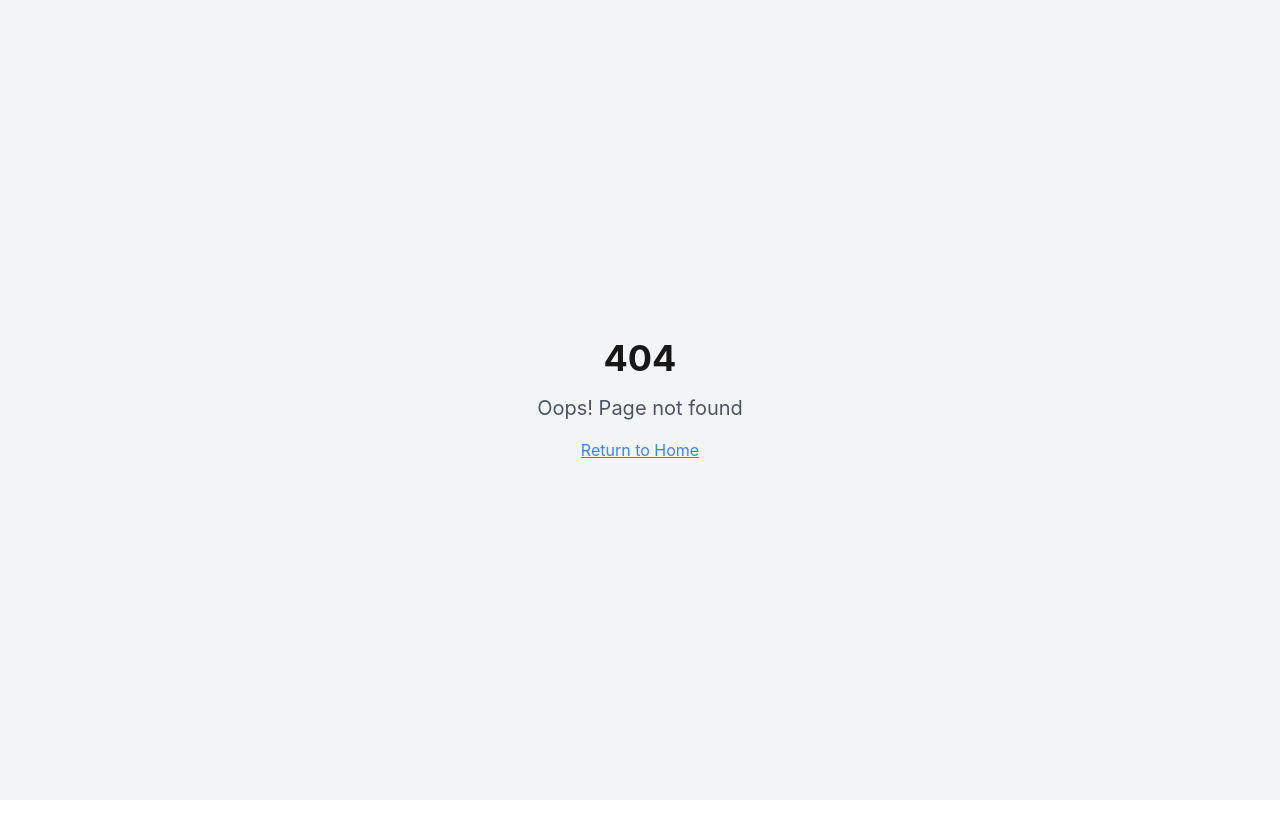
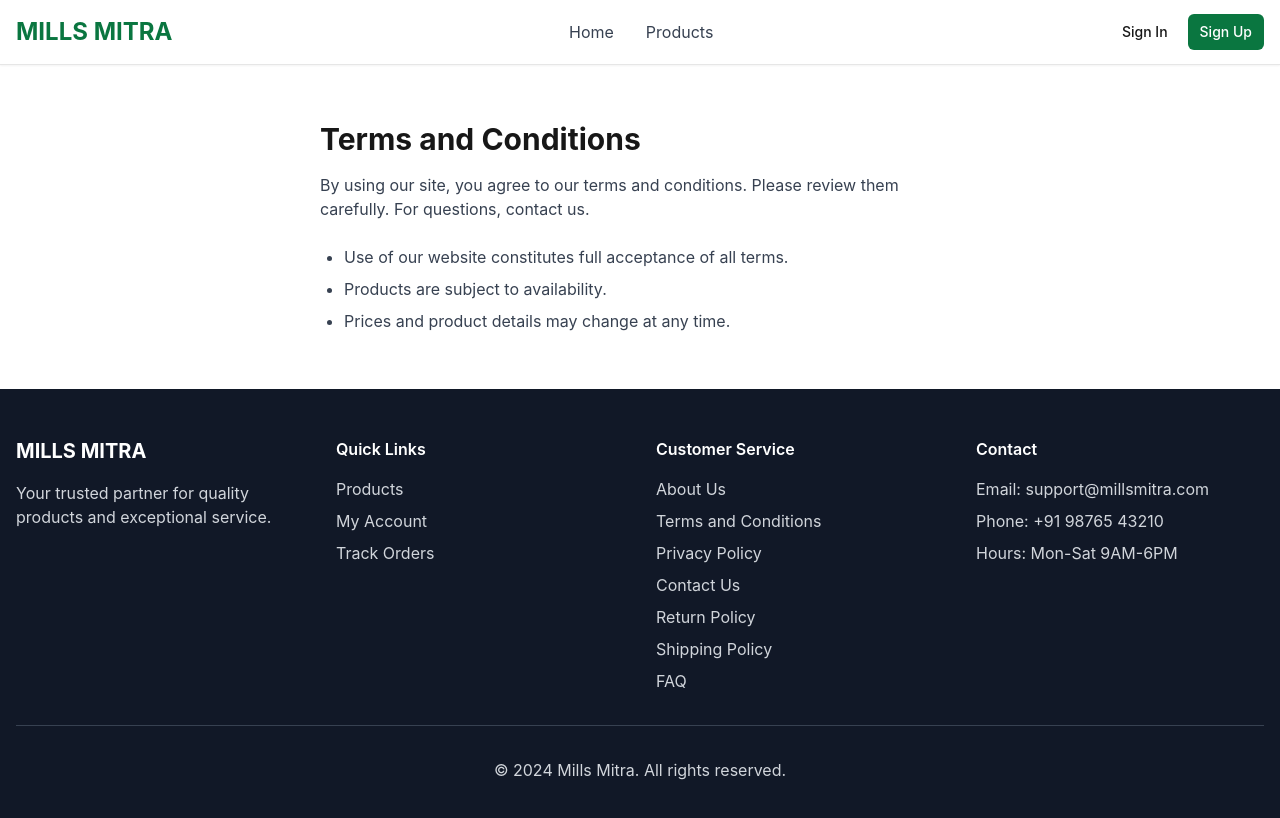
Before and after one commit to ezbillify/mills-mitra-market-bloom, a React (Vite) app: page /terms-and-conditions in a window 1280 px wide. Before the commit this address had no page. Shown: the top 818 px of the page. Built offline with nearby package versions, Linux system fonts and the light colour scheme.

Commit message:
Add customer service links and pages
Added "About Us", "Terms and Conditions", "Privacy Policy" links to the customer footer. Created placeholder pages for "Contact Us", "Return Policy", "Shipping Policy", and "FAQ".

```diff
--- a/src/App.tsx
+++ b/src/App.tsx
@@ -1,4 +1,3 @@
-
 import { Toaster } from "@/components/ui/toaster";
 import { Toaster as Sonner } from "@/components/ui/sonner";
 import { TooltipProvider } from "@/components/ui/tooltip";
@@ -19,6 +18,13 @@ import Register from "@/pages/customer/Register";
 import Account from "@/pages/customer/Account";
 import Orders from "@/pages/customer/Orders";
 import OrderDetails from "@/pages/customer/OrderDetails";
+import AboutUs from "@/pages/customer/AboutUs";
+import TermsAndConditions from "@/pages/customer/TermsAndConditions";
+import PrivacyPolicy from "@/pages/customer/PrivacyPolicy";
+import ContactUs from "@/pages/customer/ContactUs";
+import ReturnPolicy from "@/pages/customer/ReturnPolicy";
+import ShippingPolicy from "@/pages/customer/ShippingPolicy";
+import FAQ from "@/pages/customer/FAQ";
 
 // Admin Pages
 import Dashboard from "@/pages/admin/Dashboard";
@@ -54,6 +60,13 @@ const App = () => {
                 <Route path="/account" element={<Account />} />
                 <Route path="/orders" element={<Orders />} />
                 <Route path="/orders/:orderId" element={<OrderDetails />} />
+                <Route path="/about-us" element={<AboutUs />} />
+                <Route path="/terms-and-conditions" element={<TermsAndConditions />} />
+                <Route path="/privacy-policy" element={<PrivacyPolicy />} />
+                <Route path="/contact-us" element={<ContactUs />} />
+                <Route path="/return-policy" element={<ReturnPolicy />} />
+                <Route path="/shipping-policy" element={<ShippingPolicy />} />
+                <Route path="/faq" element={<FAQ />} />
               </Route>
 
               {/* Admin Routes */}
--- a/src/components/customer/CustomerFooter.tsx
+++ b/src/components/customer/CustomerFooter.tsx
@@ -28,10 +28,13 @@ const CustomerFooter = () => {
           <div>
             <h4 className="font-semibold mb-4">Customer Service</h4>
             <ul className="space-y-2 text-gray-300">
-              <li>Contact Us</li>
-              <li>Return Policy</li>
-              <li>Shipping Info</li>
-              <li>FAQ</li>
+              <li><Link to="/about-us" className="hover:text-white transition-colors">About Us</Link></li>
+              <li><Link to="/terms-and-conditions" className="hover:text-white transition-colors">Terms and Conditions</Link></li>
+              <li><Link to="/privacy-policy" className="hover:text-white transition-colors">Privacy Policy</Link></li>
+              <li><Link to="/contact-us" className="hover:text-white transition-colors">Contact Us</Link></li>
+              <li><Link to="/return-policy" className="hover:text-white transition-colors">Return Policy</Link></li>
+              <li><Link to="/shipping-policy" className="hover:text-white transition-colors">Shipping Policy</Link></li>
+              <li><Link to="/faq" className="hover:text-white transition-colors">FAQ</Link></li>
             </ul>
           </div>
 
--- /dev/null
+++ b/src/pages/customer/AboutUs.tsx
@@ -0,0 +1,14 @@
+
+const AboutUs = () => (
+  <div className="container mx-auto px-4 py-14 max-w-2xl">
+    <h1 className="text-3xl font-bold mb-4">About Us</h1>
+    <p className="text-gray-700 mb-6">
+      Mills Mitra is your trusted partner for quality products and exceptional service.
+      Our mission is to provide the best experience for our customers, focusing on reliability and transparency.
+    </p>
+    <p className="text-gray-700">
+      For more information, browse our website or contact us directly.
+    </p>
+  </div>
+);
+export default AboutUs;
--- /dev/null
+++ b/src/pages/customer/ContactUs.tsx
@@ -0,0 +1,15 @@
+
+const ContactUs = () => (
+  <div className="container mx-auto px-4 py-14 max-w-2xl">
+    <h1 className="text-3xl font-bold mb-4">Contact Us</h1>
+    <p className="text-gray-700 mb-6">
+      Need help? Reach out to us for support.
+    </p>
+    <div className="text-gray-700">
+      <p>Email: <a href="mailto:support@millsmitra.com" className="underline text-blue-600">support@millsmitra.com</a></p>
+      <p>Phone: +91 98765 43210</p>
+      <p>Hours: Mon-Sat 9AM-6PM</p>
+    </div>
+  </div>
+);
+export default ContactUs;
--- /dev/null
+++ b/src/pages/customer/FAQ.tsx
@@ -0,0 +1,24 @@
+
+const FAQ = () => (
+  <div className="container mx-auto px-4 py-14 max-w-2xl">
+    <h1 className="text-3xl font-bold mb-4">Frequently Asked Questions</h1>
+    <ul className="text-gray-700 space-y-6">
+      <li>
+        <strong>How can I track my order?</strong>
+        <br />
+        Track your orders under the "Track Orders" page in your account.
+      </li>
+      <li>
+        <strong>How do I initiate a return?</strong>
+        <br />
+        Contact us via the Contact Us page before sending your item back.
+      </li>
+      <li>
+        <strong>Which payment methods do you accept?</strong>
+        <br />
+        We accept most major credit/debit cards and UPI.
+      </li>
+    </ul>
+  </div>
+);
+export default FAQ;
--- /dev/null
+++ b/src/pages/customer/PrivacyPolicy.tsx
@@ -0,0 +1,14 @@
+
+const PrivacyPolicy = () => (
+  <div className="container mx-auto px-4 py-14 max-w-2xl">
+    <h1 className="text-3xl font-bold mb-4">Privacy Policy</h1>
+    <p className="text-gray-700 mb-6">
+      Your privacy is important to us. We do not share your information except as required to fulfill your orders or by law.
+    </p>
+    <ul className="list-disc ml-6 text-gray-700 space-y-2">
+      <li>We collect data only to provide better service.</li>
+      <li>All transactions and information are securely processed.</li>
+    </ul>
+  </div>
+);
+export default PrivacyPolicy;
--- /dev/null
+++ b/src/pages/customer/ReturnPolicy.tsx
@@ -0,0 +1,14 @@
+
+const ReturnPolicy = () => (
+  <div className="container mx-auto px-4 py-14 max-w-2xl">
+    <h1 className="text-3xl font-bold mb-4">Return Policy</h1>
+    <p className="text-gray-700 mb-6">
+      We accept returns within 7 days of delivery, provided the products are unused and in original packaging.
+    </p>
+    <ul className="list-disc ml-6 text-gray-700 space-y-2">
+      <li>Contact support before returning an item.</li>
+      <li>Refunds will be processed once the product is received and inspected.</li>
+    </ul>
+  </div>
+);
+export default ReturnPolicy;
--- /dev/null
+++ b/src/pages/customer/ShippingPolicy.tsx
@@ -0,0 +1,14 @@
+
+const ShippingPolicy = () => (
+  <div className="container mx-auto px-4 py-14 max-w-2xl">
+    <h1 className="text-3xl font-bold mb-4">Shipping Policy</h1>
+    <p className="text-gray-700 mb-6">
+      We offer standard and express shipping options. Orders are processed within 1-2 business days.
+    </p>
+    <ul className="list-disc ml-6 text-gray-700 space-y-2">
+      <li>Shipping charges are calculated at checkout.</li>
+      <li>Tracking details are provided once your order is shipped.</li>
+    </ul>
+  </div>
+);
+export default ShippingPolicy;
--- /dev/null
+++ b/src/pages/customer/TermsAndConditions.tsx
@@ -0,0 +1,15 @@
+
+const TermsAndConditions = () => (
+  <div className="container mx-auto px-4 py-14 max-w-2xl">
+    <h1 className="text-3xl font-bold mb-4">Terms and Conditions</h1>
+    <p className="text-gray-700 mb-6">
+      By using our site, you agree to our terms and conditions. Please review them carefully. For questions, contact us.
+    </p>
+    <ul className="list-disc ml-6 text-gray-700 space-y-2">
+      <li>Use of our website constitutes full acceptance of all terms.</li>
+      <li>Products are subject to availability.</li>
+      <li>Prices and product details may change at any time.</li>
+    </ul>
+  </div>
+);
+export default TermsAndConditions;
```
